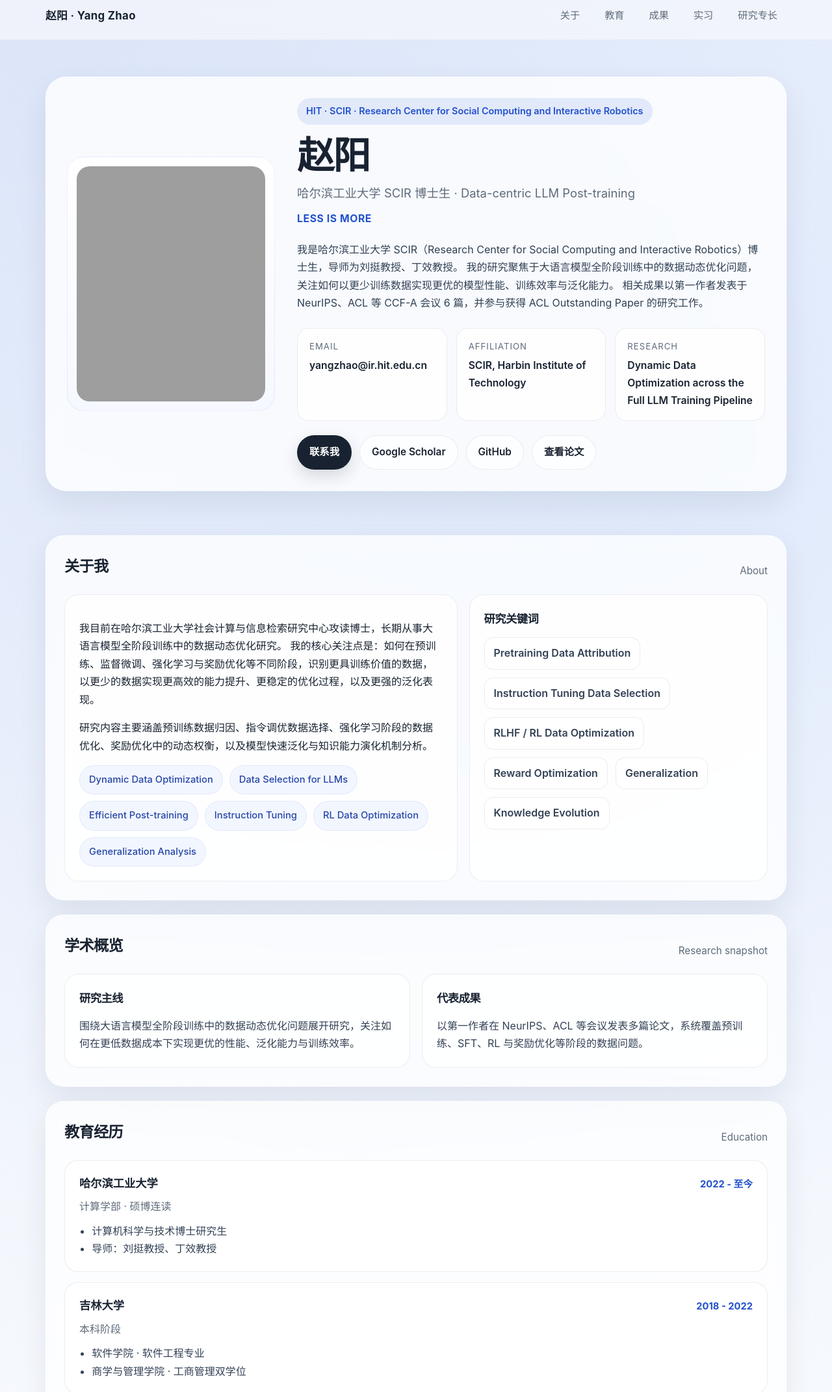
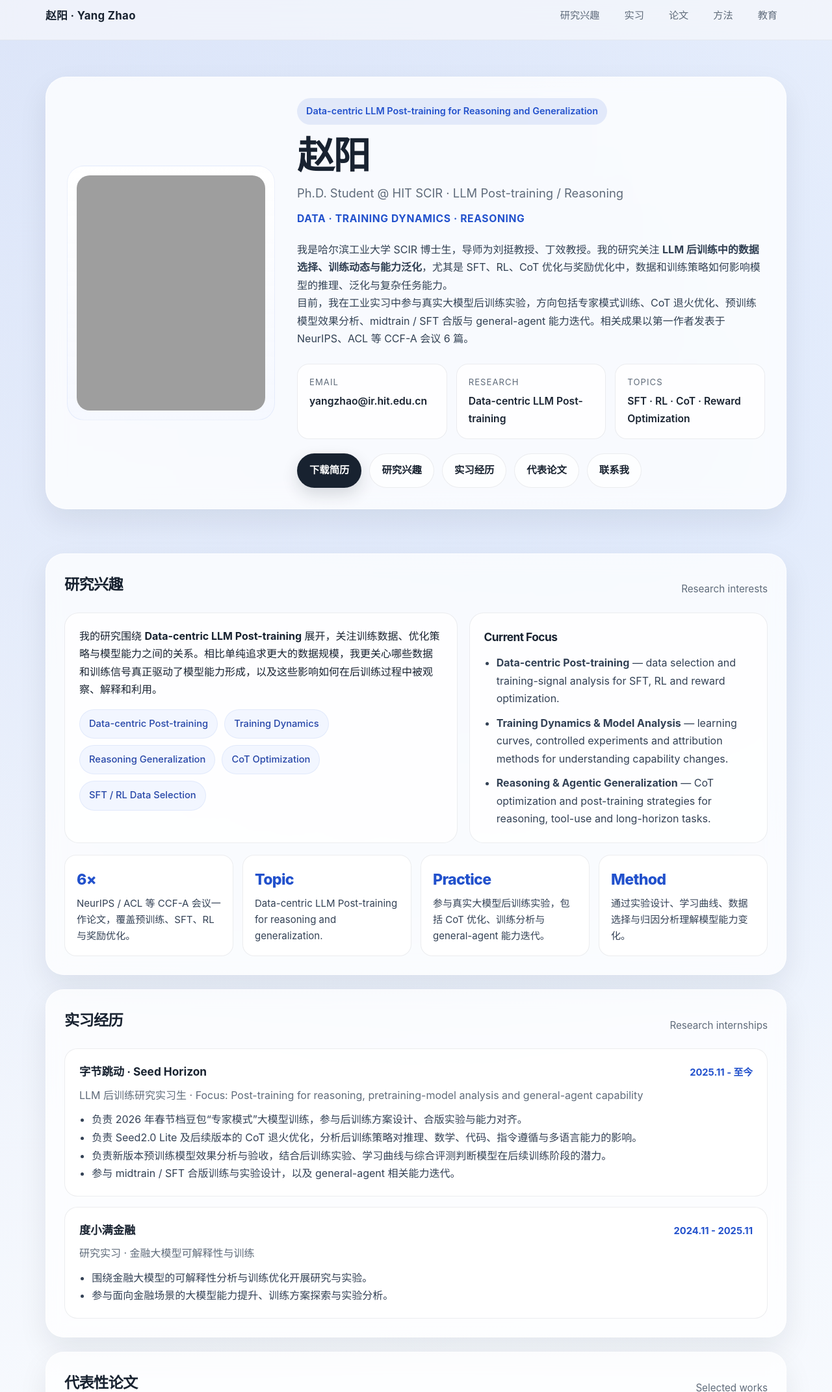
Before and after one commit to zy125413/zy125413.github.io, a plain HTML site: page index.html in a window 1280 px wide. Shown: the part 13-2156 px from the top of the page at 65% size. Drawn offline with Linux system fonts and the light colour scheme; grey boxes are pictures that could not be loaded.

Commit message:
Revise title and update meta description in index.html
Updated the title and meta description to reflect a focus on data-centric LLM post-training. Revised various sections to enhance clarity and relevance regarding research interests and experience.

```diff
--- a/index.html
+++ b/index.html
@@ -3,10 +3,10 @@
 <head>
   <meta charset="UTF-8" />
   <meta name="viewport" content="width=device-width, initial-scale=1.0" />
-  <title>赵阳 | Academic Homepage</title>
+  <title>赵阳 | Data-centric LLM Post-training</title>
   <meta
     name="description"
-    content="赵阳，哈尔滨工业大学 SCIR 博士生，研究方向为大语言模型全阶段训练中的数据动态优化，包括数据选择、训练效率优化、预训练数据归因与泛化分析。"
+    content="赵阳，哈尔滨工业大学 SCIR 博士生，研究方向为 Data-centric LLM Post-training，关注数据选择、训练动态、推理泛化与大模型后训练。"
   />
   <style>
     :root {
@@ -451,6 +451,61 @@
       font-size: 0.92rem;
     }
 
+
+    .highlight-grid {
+      display: grid;
+      grid-template-columns: repeat(4, minmax(0, 1fr));
+      gap: 14px;
+      margin-top: 18px;
+    }
+
+    .highlight-card {
+      padding: 18px;
+      border-radius: 18px;
+      background: #fff;
+      border: 1px solid var(--line);
+    }
+
+    .highlight-number {
+      color: var(--primary);
+      font-weight: 800;
+      font-size: 1.45rem;
+      letter-spacing: -0.03em;
+      margin-bottom: 4px;
+    }
+
+    .highlight-text {
+      color: #334155;
+      font-size: 0.94rem;
+      line-height: 1.65;
+    }
+
+    .role-list {
+      display: grid;
+      gap: 10px;
+      margin: 0;
+      padding-left: 1.2em;
+      color: #334155;
+    }
+
+    .subtle-link {
+      color: var(--primary);
+      font-weight: 700;
+    }
+
+    @media (max-width: 960px) {
+      .highlight-grid {
+        grid-template-columns: repeat(2, minmax(0, 1fr));
+      }
+    }
+
+    @media (max-width: 640px) {
+      .highlight-grid {
+        grid-template-columns: 1fr;
+      }
+    }
+
+
     @media (max-width: 960px) {
       .hero-card,
       .about-grid,
@@ -505,11 +560,11 @@
     <div class="container nav">
       <div class="brand">赵阳 · Yang Zhao</div>
       <div class="nav-links">
-        <a href="#about">关于</a>
+        <a href="#research-focus">研究兴趣</a>
+        <a href="#experience">实习</a>
+        <a href="#publications">论文</a>
+        <a href="#skills">方法</a>
         <a href="#education">教育</a>
-        <a href="#publications">成果</a>
-        <a href="#experience">实习</a>
-        <a href="#skills">研究专长</a>
       </div>
     </div>
   </div>
@@ -524,14 +579,13 @@
         </div>
 
         <div>
-          <div class="hero-tag">HIT · SCIR · Research Center for Social Computing and Interactive Robotics</div>
+          <div class="hero-tag">Data-centric LLM Post-training for Reasoning and Generalization</div>
           <h1>赵阳</h1>
-          <p class="hero-subtitle">哈尔滨工业大学 SCIR 博士生 · Data-centric LLM Post-training</p>
-          <p class="hero-motto">Less is More</p>
+          <p class="hero-subtitle">Ph.D. Student @ HIT SCIR · LLM Post-training / Reasoning</p>
+          <p class="hero-motto">Data · Training Dynamics · Reasoning</p>
           <p class="hero-desc">
-            我是哈尔滨工业大学 SCIR（Research Center for Social Computing and Interactive Robotics）博士生，导师为刘挺教授、丁效教授。
-            我的研究聚焦于大语言模型全阶段训练中的数据动态优化问题，关注如何以更少训练数据实现更优的模型性能、训练效率与泛化能力。
-            相关成果以第一作者发表于 NeurIPS、ACL 等 CCF-A 会议 6 篇，并参与获得 ACL Outstanding Paper 的研究工作。
+            我是哈尔滨工业大学 SCIR 博士生，导师为刘挺教授、丁效教授。我的研究关注 <strong>LLM 后训练中的数据选择、训练动态与能力泛化</strong>，尤其是 SFT、RL、CoT 优化与奖励优化中，数据和训练策略如何影响模型的推理、泛化与复杂任务能力。<br />
+            目前，我在工业实习中参与真实大模型后训练实验，方向包括专家模式训练、CoT 退火优化、预训练模型效果分析、midtrain / SFT 合版与 general-agent 能力迭代。相关成果以第一作者发表于 NeurIPS、ACL 等 CCF-A 会议 6 篇。
           </p>
 
           <div class="info-grid">
@@ -540,20 +594,21 @@
               <div class="info-value"><a href="mailto:yangzhao@ir.hit.edu.cn">yangzhao@ir.hit.edu.cn</a></div>
             </div>
             <div class="info-card">
-              <div class="info-label">Affiliation</div>
-              <div class="info-value">SCIR, Harbin Institute of Technology</div>
+              <div class="info-label">Research</div>
+              <div class="info-value">Data-centric LLM Post-training</div>
             </div>
             <div class="info-card">
-              <div class="info-label">Research</div>
-              <div class="info-value">Dynamic Data Optimization across the Full LLM Training Pipeline</div>
+              <div class="info-label">Topics</div>
+              <div class="info-value">SFT · RL · CoT · Reward Optimization</div>
             </div>
           </div>
 
           <div class="quick-links">
-            <a class="button primary" href="mailto:yangzhao@ir.hit.edu.cn">联系我</a>
-            <a class="button ghost" href="https://scholar.google.com.hk/citations?view_op=list_works&hl=zh-CN&hl=zh-CN&user=T5MuQE4AAAAJ" target="_blank" rel="noopener noreferrer">Google Scholar</a>
-            <a class="button ghost" href="https://github.com/zy125413" target="_blank" rel="noopener noreferrer">GitHub</a>
-            <a class="button ghost" href="#publications">查看论文</a>
+            <a class="button primary" href="files/Yang_Zhao_CV.pdf" target="_blank" rel="noopener noreferrer">下载简历</a>
+            <a class="button ghost" href="#research-focus">研究兴趣</a>
+            <a class="button ghost" href="#experience">实习经历</a>
+            <a class="button ghost" href="#publications">代表论文</a>
+            <a class="button ghost" href="mailto:yangzhao@ir.hit.edu.cn">联系我</a>
           </div>
         </div>
       </div>
@@ -562,94 +617,82 @@
 
   <main>
     <div class="container">
-      <section id="about" class="section">
+      <section id="research-focus" class="section">
         <div class="section-header">
-          <h2 class="section-title">关于我</h2>
-          <div class="section-note">About</div>
+          <h2 class="section-title">研究兴趣</h2>
+          <div class="section-note">Research interests</div>
         </div>
         <div class="about-grid">
           <div class="panel">
-            <p>
-              我目前在哈尔滨工业大学社会计算与信息检索研究中心攻读博士，长期从事大语言模型全阶段训练中的数据动态优化研究。
-              我的核心关注点是：如何在预训练、监督微调、强化学习与奖励优化等不同阶段，识别更具训练价值的数据，以更少的数据实现更高效的能力提升、更稳定的优化过程，以及更强的泛化表现。
-            </p>
-            <p>
-              研究内容主要涵盖预训练数据归因、指令调优数据选择、强化学习阶段的数据优化、奖励优化中的动态权衡，以及模型快速泛化与知识能力演化机制分析。
+            <p style="margin-top:0;">
+              我的研究围绕 <strong>Data-centric LLM Post-training</strong> 展开，关注训练数据、优化策略与模型能力之间的关系。相比单纯追求更大的数据规模，我更关心哪些数据和训练信号真正驱动了模型能力形成，以及这些影响如何在后训练过程中被观察、解释和利用。
             </p>
             <div class="chips">
-              <span class="chip">Dynamic Data Optimization</span>
-              <span class="chip">Data Selection for LLMs</span>
-              <span class="chip">Efficient Post-training</span>
-              <span class="chip">Instruction Tuning</span>
-              <span class="chip">RL Data Optimization</span>
-              <span class="chip">Generalization Analysis</span>
+              <span class="chip">Data-centric Post-training</span>
+              <span class="chip">Training Dynamics</span>
+              <span class="chip">Reasoning Generalization</span>
+              <span class="chip">CoT Optimization</span>
+              <span class="chip">SFT / RL Data Selection</span>
             </div>
           </div>
-
           <div class="panel">
-            <div class="section-header" style="margin-bottom: 14px;">
-              <h3 class="section-title" style="font-size:1.08rem;">研究关键词</h3>
-            </div>
-            <div class="skill-list">
-              <span class="skill-pill">Pretraining Data Attribution</span>
-              <span class="skill-pill">Instruction Tuning Data Selection</span>
-              <span class="skill-pill">RLHF / RL Data Optimization</span>
-              <span class="skill-pill">Reward Optimization</span>
-              <span class="skill-pill">Generalization</span>
-              <span class="skill-pill">Knowledge Evolution</span>
-            </div>
+            <h3 class="section-title" style="font-size:1.08rem; margin-bottom: 12px;">Current Focus</h3>
+            <ul class="role-list">
+              <li><strong>Data-centric Post-training</strong> — data selection and training-signal analysis for SFT, RL and reward optimization.</li>
+              <li><strong>Training Dynamics & Model Analysis</strong> — learning curves, controlled experiments and attribution methods for understanding capability changes.</li>
+              <li><strong>Reasoning & Agentic Generalization</strong> — CoT optimization and post-training strategies for reasoning, tool-use and long-horizon tasks.</li>
+            </ul>
+          </div>
+        </div>
+        <div class="highlight-grid">
+          <div class="highlight-card">
+            <div class="highlight-number">6×</div>
+            <div class="highlight-text">NeurIPS / ACL 等 CCF-A 会议一作论文，覆盖预训练、SFT、RL 与奖励优化。</div>
+          </div>
+          <div class="highlight-card">
+            <div class="highlight-number">Topic</div>
+            <div class="highlight-text">Data-centric LLM Post-training for reasoning and generalization.</div>
+          </div>
+          <div class="highlight-card">
+            <div class="highlight-number">Practice</div>
+            <div class="highlight-text">参与真实大模型后训练实验，包括 CoT 优化、训练分析与 general-agent 能力迭代。</div>
+          </div>
+          <div class="highlight-card">
+            <div class="highlight-number">Method</div>
+            <div class="highlight-text">通过实验设计、学习曲线、数据选择与归因分析理解模型能力变化。</div>
           </div>
         </div>
       </section>
 
-      <section class="section">
+      <section id="experience" class="section">
         <div class="section-header">
-          <h2 class="section-title">学术概览</h2>
-          <div class="section-note">Research snapshot</div>
-        </div>
-        <div class="two-col">
-          <div class="panel">
-            <h3 class="section-title" style="font-size:1.08rem; margin-bottom: 14px;">研究主线</h3>
-            <p style="margin:0; color:#334155;">
-              围绕大语言模型全阶段训练中的数据动态优化问题展开研究，关注如何在更低数据成本下实现更优的性能、泛化能力与训练效率。
-            </p>
-          </div>
-          <div class="panel">
-            <h3 class="section-title" style="font-size:1.08rem; margin-bottom: 14px;">代表成果</h3>
-            <p style="margin:0; color:#334155;">
-              以第一作者在 NeurIPS、ACL 等会议发表多篇论文，系统覆盖预训练、SFT、RL 与奖励优化等阶段的数据问题。
-            </p>
-          </div>
-        </div>
-      </section>
-
-      <section id="education" class="section">
-        <div class="section-header">
-          <h2 class="section-title">教育经历</h2>
-          <div class="section-note">Education</div>
+          <h2 class="section-title">实习经历</h2>
+          <div class="section-note">Research internships</div>
         </div>
         <div class="timeline">
           <article class="timeline-item">
             <div class="timeline-top">
-              <div class="timeline-title">哈尔滨工业大学</div>
-              <div class="timeline-time">2022 - 至今</div>
+              <div class="timeline-title">字节跳动 · Seed Horizon</div>
+              <div class="timeline-time">2025.11 - 至今</div>
             </div>
-            <div class="timeline-meta">计算学部 · 硕博连读</div>
+            <div class="timeline-meta">LLM 后训练研究实习生 · Focus: Post-training for reasoning, pretraining-model analysis and general-agent capability</div>
             <ul>
-              <li>计算机科学与技术博士研究生</li>
-              <li>导师：刘挺教授、丁效教授</li>
+              <li>负责 2026 年春节档豆包“专家模式”大模型训练，参与后训练方案设计、合版实验与能力对齐。</li>
+              <li>负责 Seed2.0 Lite 及后续版本的 CoT 退火优化，分析后训练策略对推理、数学、代码、指令遵循与多语言能力的影响。</li>
+              <li>负责新版本预训练模型效果分析与验收，结合后训练实验、学习曲线与综合评测判断模型在后续训练阶段的潜力。</li>
+              <li>参与 midtrain / SFT 合版训练与实验设计，以及 general-agent 相关能力迭代。</li>
             </ul>
           </article>
 
           <article class="timeline-item">
             <div class="timeline-top">
-              <div class="timeline-title">吉林大学</div>
-              <div class="timeline-time">2018 - 2022</div>
+              <div class="timeline-title">度小满金融</div>
+              <div class="timeline-time">2024.11 - 2025.11</div>
             </div>
-            <div class="timeline-meta">本科阶段</div>
+            <div class="timeline-meta">研究实习 · 金融大模型可解释性与训练</div>
             <ul>
-              <li>软件学院 · 软件工程专业</li>
-              <li>商学与管理学院 · 工商管理双学位</li>
+              <li>围绕金融大模型的可解释性分析与训练优化开展研究与实验。</li>
+              <li>参与面向金融场景的大模型能力提升、训练方案探索与实验分析。</li>
             </ul>
           </article>
         </div>
@@ -662,10 +705,9 @@
         </div>
 
         <div class="research-overview">
-          我的博士课题聚焦于 <strong>LLM 全阶段训练中的数据动态优化</strong>：研究如何在预训练、监督微调、强化学习与奖励优化等不同阶段，
-          动态识别更具训练价值的数据与目标权衡机制，从而以更少的数据实现更优的性能、泛化能力与训练效率。
+          我的博士课题聚焦于 <strong>LLM 全阶段训练中的数据动态优化</strong>：研究训练数据如何影响模型在预训练、SFT、RL 与奖励优化等阶段的能力形成。
           下列六篇一作论文分别从预训练数据归因、SFT 数据选择、快速泛化机制、RL 数据优化、阶段间数据分工以及奖励目标动态权衡等角度，
-          共同构成了我在这一博士课题上的系统性研究。
+          共同构成了我对 data-centric LLM training 的系统性研究。
         </div>
 
         <div class="publication-group" style="padding-top: 4px;">
@@ -780,6 +822,16 @@
           </div>
           <div class="publication-list">
             <article class="publication-card">
+              <div class="publication-type">ArXiv 2026 · Co-author · Industry Internship</div>
+              <h3 class="publication-title"><a href="https://arxiv.org/abs/2604.18292" target="_blank" rel="noopener noreferrer">Agent-World: Scaling Real-World Environment Synthesis for Evolving General Agent Intelligence</a></h3>
+              <div class="publication-authors">Co-author</div>
+              <div class="publication-venue">ArXiv preprint, 2026</div>
+              <div class="publication-summary">
+                <p><strong>关联经历：</strong>参与 general-agent 相关研究与论文工作，作为工业实习期间的补充科研产出。</p>
+              </div>
+            </article>
+
+            <article class="publication-card">
               <div class="publication-type">ACL 2024 Outstanding Paper · Co-author</div>
               <h3 class="publication-title"><a href="https://arxiv.org/abs/2408.12942" target="_blank" rel="noopener noreferrer">Causal-Guided Active Learning for Debiasing Large Language Models</a></h3>
               <div class="publication-authors">Co-author</div>
@@ -838,69 +890,69 @@
         </div>
       </section>
 
-      <section id="experience" class="section">
+      <section id="education" class="section">
         <div class="section-header">
-          <h2 class="section-title">实习经历</h2>
-          <div class="section-note">Research internships</div>
+          <h2 class="section-title">教育经历</h2>
+          <div class="section-note">Education</div>
         </div>
         <div class="timeline">
           <article class="timeline-item">
             <div class="timeline-top">
-              <div class="timeline-title">字节跳动 · Seed Horizon</div>
-              <div class="timeline-time">2025.11 - 至今</div>
+              <div class="timeline-title">哈尔滨工业大学</div>
+              <div class="timeline-time">2022 - 至今</div>
             </div>
-            <div class="timeline-meta">LLM 后训练研究实习生 · Mentor: 秦禹嘉</div>
+            <div class="timeline-meta">计算学部 · 硕博连读</div>
             <ul>
-              <li>深度参与 Seed 1.8 与 Seed 2.0 相关研究与训练工作。</li>
-              <li>研究聚焦于大模型后训练与基础能力提升。</li>
+              <li>计算机科学与技术博士研究生</li>
+              <li>导师：刘挺教授、丁效教授</li>
             </ul>
           </article>
 
           <article class="timeline-item">
             <div class="timeline-top">
-              <div class="timeline-title">度小满金融</div>
-              <div class="timeline-time">2024.11 - 2025.11</div>
+              <div class="timeline-title">吉林大学</div>
+              <div class="timeline-time">2018 - 2022</div>
             </div>
-            <div class="timeline-meta">研究实习 · 金融大模型可解释性与训练</div>
+            <div class="timeline-meta">本科阶段</div>
             <ul>
-              <li>围绕金融大模型的可解释性分析与训练优化开展研究与实验。</li>
-              <li>参与面向金融场景的大模型能力提升与训练方案探索。</li>
+              <li>软件学院 · 软件工程专业</li>
+              <li>商学与管理学院 · 工商管理双学位</li>
             </ul>
           </article>
         </div>
       </section>
 
+
       <section id="skills" class="section">
         <div class="section-header">
-          <h2 class="section-title">研究专长</h2>
-          <div class="section-note">Research expertise</div>
+          <h2 class="section-title">研究能力</h2>
+          <div class="section-note">Research skills</div>
         </div>
         <div class="two-col">
           <div class="panel">
-            <h3 class="section-title" style="font-size:1.08rem; margin-bottom: 14px;">研究专长</h3>
+            <h3 class="section-title" style="font-size:1.08rem; margin-bottom: 14px;">LLM Training / Post-training</h3>
             <div class="skill-list">
-              <span class="skill-pill">Dynamic Data Optimization for LLMs</span>
-              <span class="skill-pill">Pretraining Data Attribution</span>
-              <span class="skill-pill">Efficient Instruction Tuning</span>
-              <span class="skill-pill">Reinforcement Learning Data Optimization</span>
-              <span class="skill-pill">Reward Optimization and Scalarization</span>
-              <span class="skill-pill">Mechanistic Analysis of Generalization</span>
+              <span class="skill-pill">Mid-training</span>
+              <span class="skill-pill">Supervised Fine-tuning</span>
+              <span class="skill-pill">CoT Optimization</span>
+              <span class="skill-pill">RLHF / RL Data Optimization</span>
+              <span class="skill-pill">Reward Optimization</span>
+              <span class="skill-pill">Pretraining Capability Analysis</span>
             </div>
           </div>
 
           <div class="panel">
-            <h3 class="section-title" style="font-size:1.08rem; margin-bottom: 14px;">学术标签</h3>
+            <h3 class="section-title" style="font-size:1.08rem; margin-bottom: 14px;">Data-centric Research</h3>
             <div class="skill-list">
-              <span class="skill-pill">Less is More</span>
-              <span class="skill-pill">Data-centric LLM Training</span>
-              <span class="skill-pill">Full-pipeline Optimization</span>
-              <span class="skill-pill">Instruction Data Curation</span>
-              <span class="skill-pill">RLHF Data Efficiency</span>
-              <span class="skill-pill">Generalization and Knowledge Evolution</span>
+              <span class="skill-pill">Data Selection</span>
+              <span class="skill-pill">Pretraining Data Attribution</span>
+              <span class="skill-pill">Scientific Experiment Design</span>
+              <span class="skill-pill">Capability Attribution</span>
             </div>
           </div>
         </div>
       </section>
+
     </div>
   </main>
 
```
